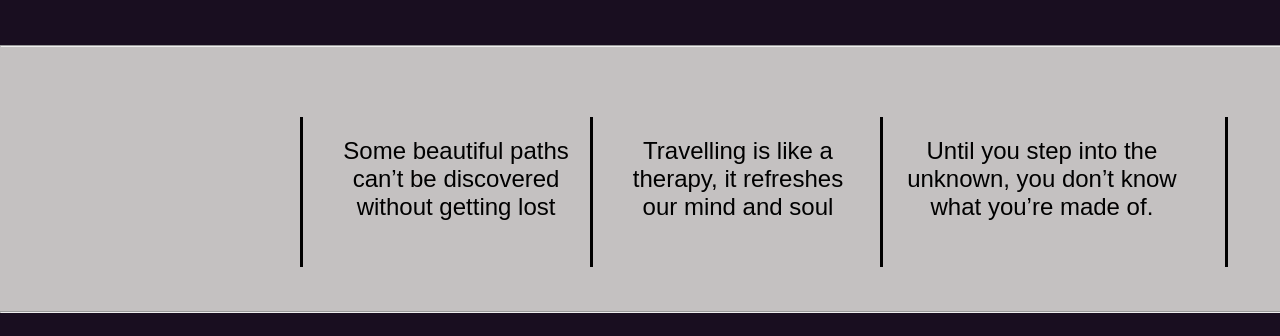
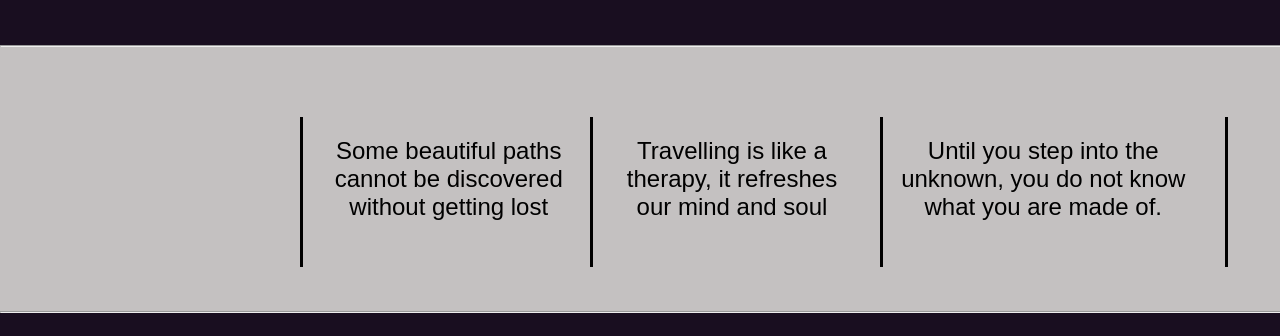
Before and after one commit to abhijit8007/travel-blog, a plain HTML site: page home.html in a window 1280 px wide. Shown: the part 464-800 px from the top of the page. Drawn offline with Linux system fonts and the light colour scheme.

Commit message:
fix home.

```diff
--- a/home.html
+++ b/home.html
@@ -78,13 +78,13 @@
                    <div class="t2"></div>
                    <div class="t3"></div>
                    <li>
-                    Some beautiful paths <br>can’t be discovered<br> without getting lost
+                    Some beautiful paths <br>cannot be discovered<br> without getting lost
                    </li>
                    <li>
                     Travelling is like a<br> therapy, it refreshes<br> our mind and soul
                    </li>
                    <li>
-                    Until you step into the <br>unknown, you don’t know<br> what you’re made of.
+                    Until you step into the <br>unknown, you do not know<br> what you are made of.
 
                    </li>
                    <hr>
```
